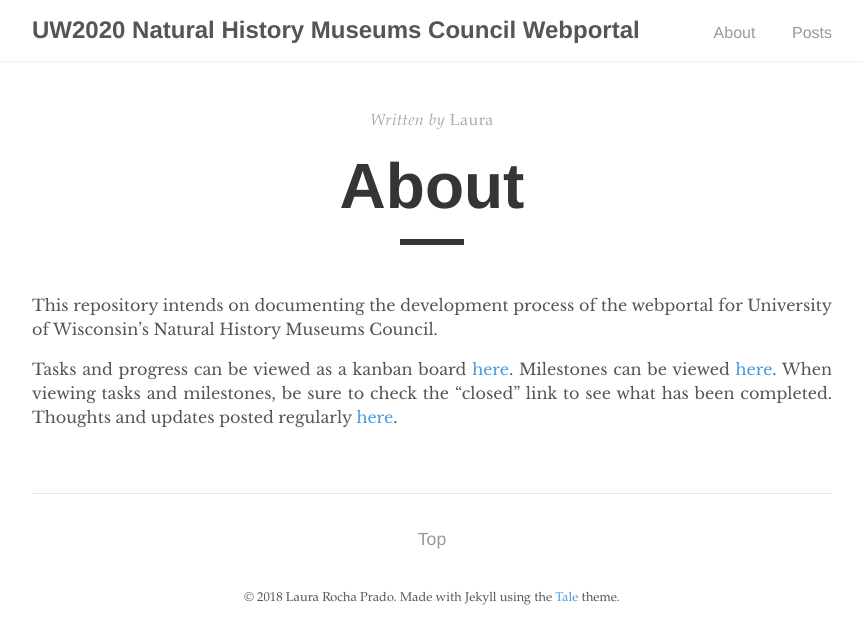
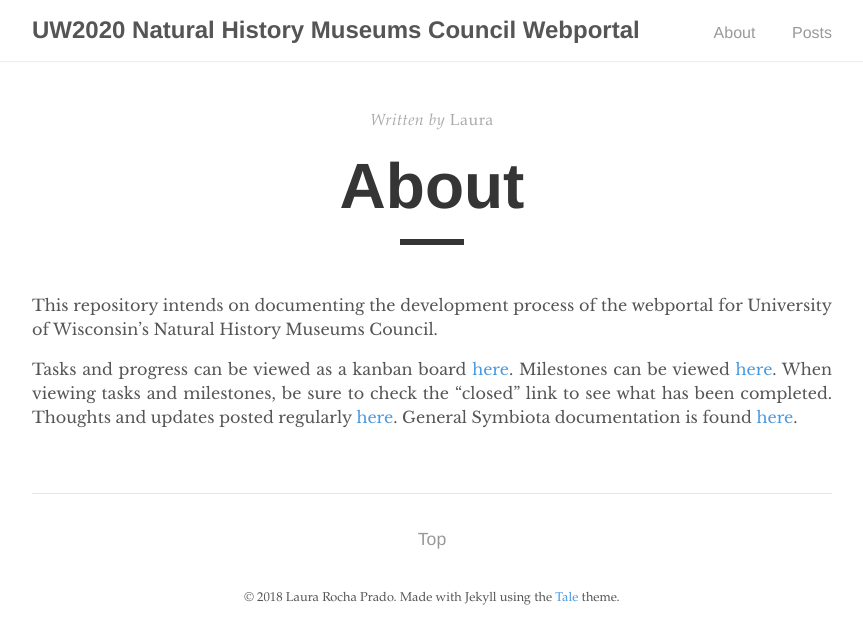
Before and after one commit to arbolitoloco/uw2020, a Jekyll site: the page built from about.md, in a window 1280 px wide. Shown: the top 644 px of the page, without its empty margins (208-1071 px from the left). Built offline with Jekyll 4.4.1, drawn with Linux system fonts in a browser that asks for light colours.

Commit message:
added links to general documentation

```diff
--- a/_layouts/home.html
+++ b/_layouts/home.html
@@ -17,7 +17,7 @@
   </nav>
 
   <main>
-    <p>Tasks and progress can be viewed as a kanban board <a href="https://github.com/arbolitoloco/uw2020/projects/1">here</a>. Milestones can be viewed <a href="https://github.com/arbolitoloco/uw2020/milestones">here</a>. When viewing tasks and milestones, be sure to check the "closed" link to see what has been completed.</p>
+    <p>Tasks and progress can be viewed as a kanban board <a href="https://github.com/arbolitoloco/uw2020/projects/1">here</a>. Milestones can be viewed <a href="https://github.com/arbolitoloco/uw2020/milestones">here</a>. When viewing tasks and milestones, be sure to check the "closed" link to see what has been completed. General Symbiota documentation is found <a href="https://github.com/arbolitoloco/uw2020/docs/docs-summary.md">here</a></p>
 
     <div class="catalogue">
       <h1 class="post-title">Updates and Thoughts</h1>
--- a/about.md
+++ b/about.md
@@ -8,6 +8,7 @@
 This repository intends on documenting the development process of the webportal for University of Wisconsin's Natural History Museums Council.
 
 Tasks and progress can be viewed as a kanban board [here](https://github.com/arbolitoloco/uw2020/projects/1).
-Milestones can be viewed [here](https://github.com/arbolitoloco/uw2020/milestones">https://github.com/arbolitoloco/uw2020/milestones).
+Milestones can be viewed [here](https://github.com/arbolitoloco/uw2020/milestones).
 When viewing tasks and milestones, be sure to check the "closed" link to see what has been completed.
 Thoughts and updates posted regularly [here](https://arbolitoloco.github.io/uw2020).
+General Symbiota documentation is found [here](https://github.com/arbolitoloco/uw2020/docs/docs-summary.md).
--- a/index.html
+++ b/index.html
@@ -5,3 +5,4 @@
 
 	Tasks and progress can be viewed as a kanban board here: https://github.com/arbolitoloco/uw2020/projects/1
 	Milestones can be viewed here: https://github.com/arbolitoloco/uw2020/milestones
+	General Symbiota documentation is found here: https://github.com/arbolitoloco/uw2020/docs/docs-summary.md
```
